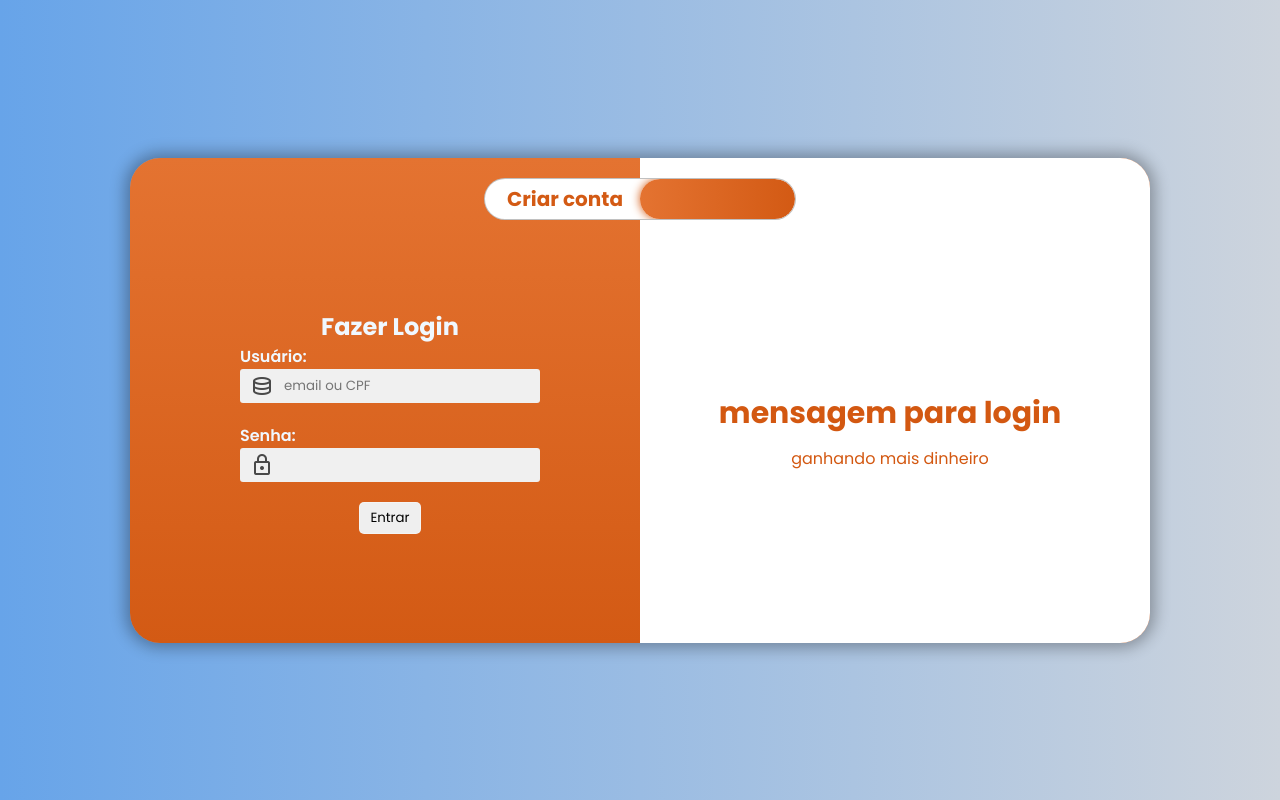
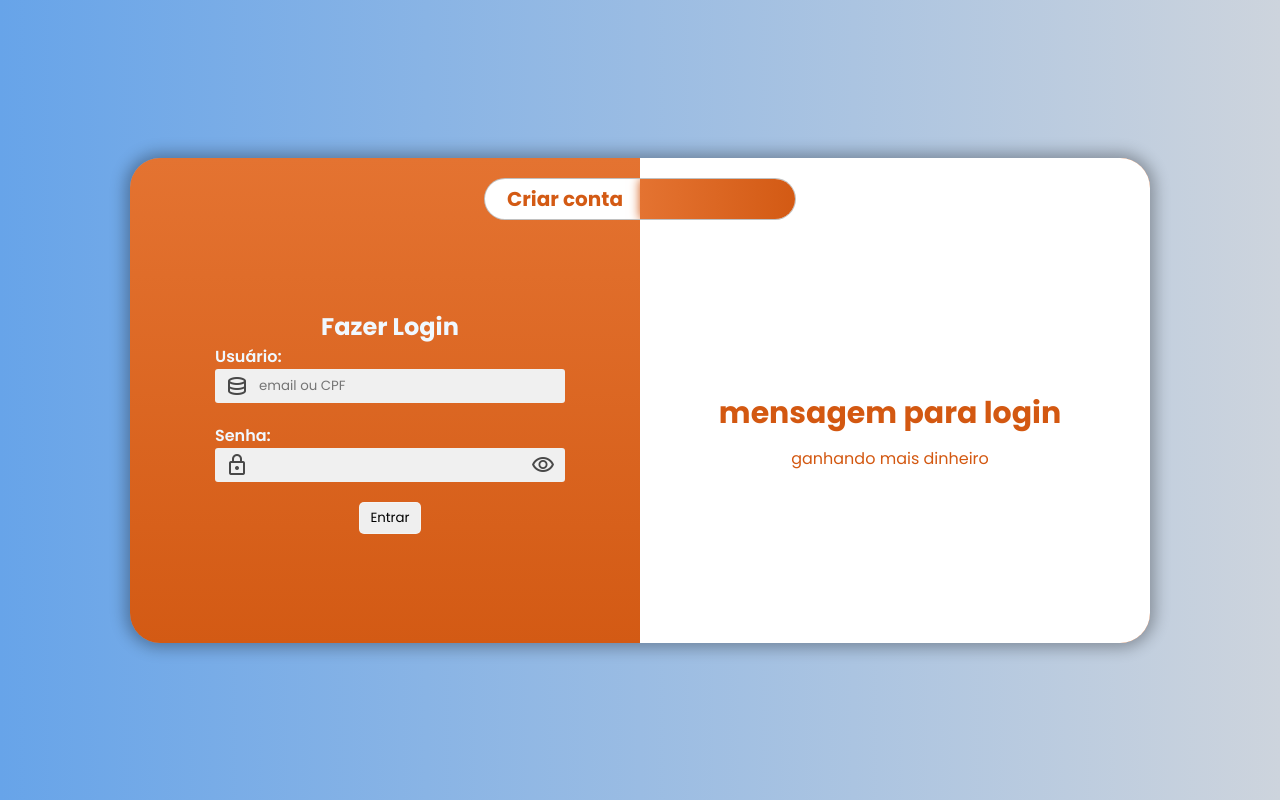
Before and after one commit to SousaFranklinAguiar/Projeto-Damas, a Vue app: page / in a window 1280 px wide. Built offline with nearby package versions, Linux system fonts and the light colour scheme.

Commit message:
Update: password visibility
Inclusão de campos para ver a senha que está sendo digitada

```diff
--- a/src/components/LoginView.vue
+++ b/src/components/LoginView.vue
@@ -21,7 +21,7 @@
                             ganhando mais dinheiro
                         </div>
                     </div>
-                    <form>
+                    <form @submit.prevent="">
                         <h2>Fazer Login</h2>
                         <div class="form-group">
                             <label for="">Usuário:</label>
@@ -29,7 +29,7 @@
                                 <span class="material-symbols-outlined">
                                     database
                                 </span>
-                                <input type="text" id="user" class="empty-input" v-model="login.user.value" placeholder="email ou CPF">
+                                <input type="text" id="user" class="empty-input" v-model="login.user" placeholder="email ou CPF">
                             </label>
                         </div>
                         <div class="form-group">
@@ -38,7 +38,10 @@
                                 <span class="material-symbols-outlined">
                                     lock
                                 </span>
-                                <input type="password" id="pass" class="empty-input" v-model="login.pass.value" >
+                                <input :type="controlVision.login? 'text': 'password'" id="pass" class="empty-input" v-model="login.pass" >
+                                <span class="material-symbols-outlined"  v-on:click="changeVisible('login')">
+                                    {{controlVision.login?  'visibility_off': 'visibility'}}
+                                </span>
                             </label>
                         </div>
                         <div class="form-group">
@@ -52,7 +55,7 @@
 
 
 
-                    <form>
+                    <form @submit.prevent="">
                         <h2>Criar conta</h2>
                         <div class="form-group">
                             <label for="">email:</label>
@@ -60,7 +63,8 @@
                                 <span class="material-symbols-outlined">
                                     mail
                                 </span>
-                                <input type="text" id="mail" class="empty-input" v-model="sing.email.value">
+                                <input type="text" id="mail" class="empty-input" v-model="sing.email">
+
                             </label>
                         </div>
 
@@ -70,7 +74,7 @@
                                 <span class="material-symbols-outlined">
                                     person
                                 </span>
-                                <input type="text" id="cpf" class="empty-input" v-model="sing.cpf.value">
+                                <input type="text" id="cpf" class="empty-input" v-model="sing.cpf">
                             </label>
                         </div>
 
@@ -81,7 +85,11 @@
                                 <span class="material-symbols-outlined">
                                     lock
                                 </span>
-                                <input type="password" id="newpass" class="empty-input" v-model="sing.email.value">
+                                <input :type="controlVision.sigin? 'text': 'password'" id="newpass" class="empty-input" v-model="sing.pass">
+                                <span class="material-symbols-outlined"  v-on:click="changeVisible('singin')">
+                                    {{controlVision.sigin?  'visibility_off': 'visibility'}}
+
+                                </span>
                             </label>
                         </div>
 
@@ -91,7 +99,10 @@
                                 <span class="material-symbols-outlined">
                                     lock
                                 </span>
-                                <input type="password" id="confipass" class="empty-input" v-model="sing.confirmPass.value">
+                                <input :type="controlVision.confirmPass? 'text': 'password'" id="confipass" class="empty-input" v-model="sing.confirmPass">
+                                <span class="material-symbols-outlined" v-on:click="changeVisible('confirmPass')">
+                                    {{controlVision.confirmPass?  'visibility_off': 'visibility'}}
+                                </span>
                             </label>
                         </div>
 
@@ -119,18 +130,42 @@ export default {
     data() {
         return {
             login: {
-                user: String,
-                pass: String
+                user:  '',
+                pass: ''
             },
 
             sing: {
-                user: String,
-                pass: String,
-                confirmPass: String,
-                email: String,
-                cpf: String
+                user:  '',
+                pass:'',
+                confirmPass: '',
+                email: '',
+                cpf: ''
             },
-            controlSwitch: false
+
+            controlVision: {
+                login: false,
+                sigin: false,
+                confirmPass: false
+            },
+
+        }
+    },
+    methods: {
+        changeVisible(val){
+            switch (val) {
+                case "confirmPass":
+                        this.controlVision.confirmPass = !this.controlVision.confirmPass;
+                    break;
+                case "singin":
+
+                        this.controlVision.sigin = !this.controlVision.sigin;
+                    break;
+                case "login":
+                        this.controlVision.login = !this.controlVision.login;
+                    break;
+                default:
+                    break;
+            }
         }
     }
 }
@@ -138,6 +173,9 @@ export default {
 
 <style scoped>
 
+    input{
+        width: 100%;
+    }
     .body {
         width: 100%;
         height: 100vh;
@@ -159,8 +197,6 @@ export default {
         box-shadow: 0 0 15px 5px #0000004d;
         position: relative;
     }
-
-
     .content::after{
         content: '';
         position: absolute;
@@ -172,8 +208,6 @@ export default {
         transition: all 0.3s linear;
         background-color: white;
     }
-
-
     .forms{
         display: flex;
         width: 100%;
@@ -206,7 +240,6 @@ export default {
         bottom: 0;
         left: 0;
         height: 100%;
-    border-radius: 35px;
         background-image: linear-gradient(to right, #e47331, #d35a14);
         box-shadow: 0 0 10px  #d35811;
         transition: all 0.3s linear;
@@ -217,28 +250,21 @@ export default {
     }
     #controlSwitch:checked + .content::after{
         transform: translateX(-100%);
-
-
     }
-
     #controlSwitch:checked + .content > .switch::after{
         transform: translateX(0);
     }
-
     #controlSwitch:checked + .content > .forms > .login > .mesages{
         transform: translateX(0);
         opacity: 1;
-
     }
     #controlSwitch:checked + .content > .forms > .login > form{
         transform: translateX(0);
-
     }
     #controlSwitch:checked + .content > .forms > .singin > .mesages{
         transform: translateX(0);
         opacity: 0;
     }
-
     #controlSwitch:checked + .content > .forms > .singin > form{
         transform: translateX(0);
     }
@@ -261,14 +287,12 @@ export default {
         color: aliceblue;
         min-width: 100%;
         transition: all 0.3s linear;
-
-
     }
     .forms section form .form-group{
         margin-bottom: 20px;
     }
     .forms section form .input-group{
-    width: 300px;
+        min-width: 350px;
         display: flex;
         align-items: center;
         background-color: #f0f0f0;
@@ -279,7 +303,6 @@ export default {
     }
     .forms section .mesages{
         transition: all 0.3s linear;
-
         text-align: center;
         min-width: 100%;
         z-index: 4;
@@ -287,7 +310,6 @@ export default {
     }
     .forms section .mesages .title-mesage{
         font-size: 30px;
-
         font-weight: bold;
         margin-block-end: 10px;
     }
@@ -297,13 +319,11 @@ export default {
 
     .forms .login form, .forms .login .mesages{
         transform: translateX(-100%);
-
     }
 
     .forms .login .mesages{
         opacity: 0;
     }
-
     .forms .singin form, .forms .singin .mesages{
         transform: translateX(-100%);
     }
```
Lines whose indentation alone changed are shown as unchanged.
